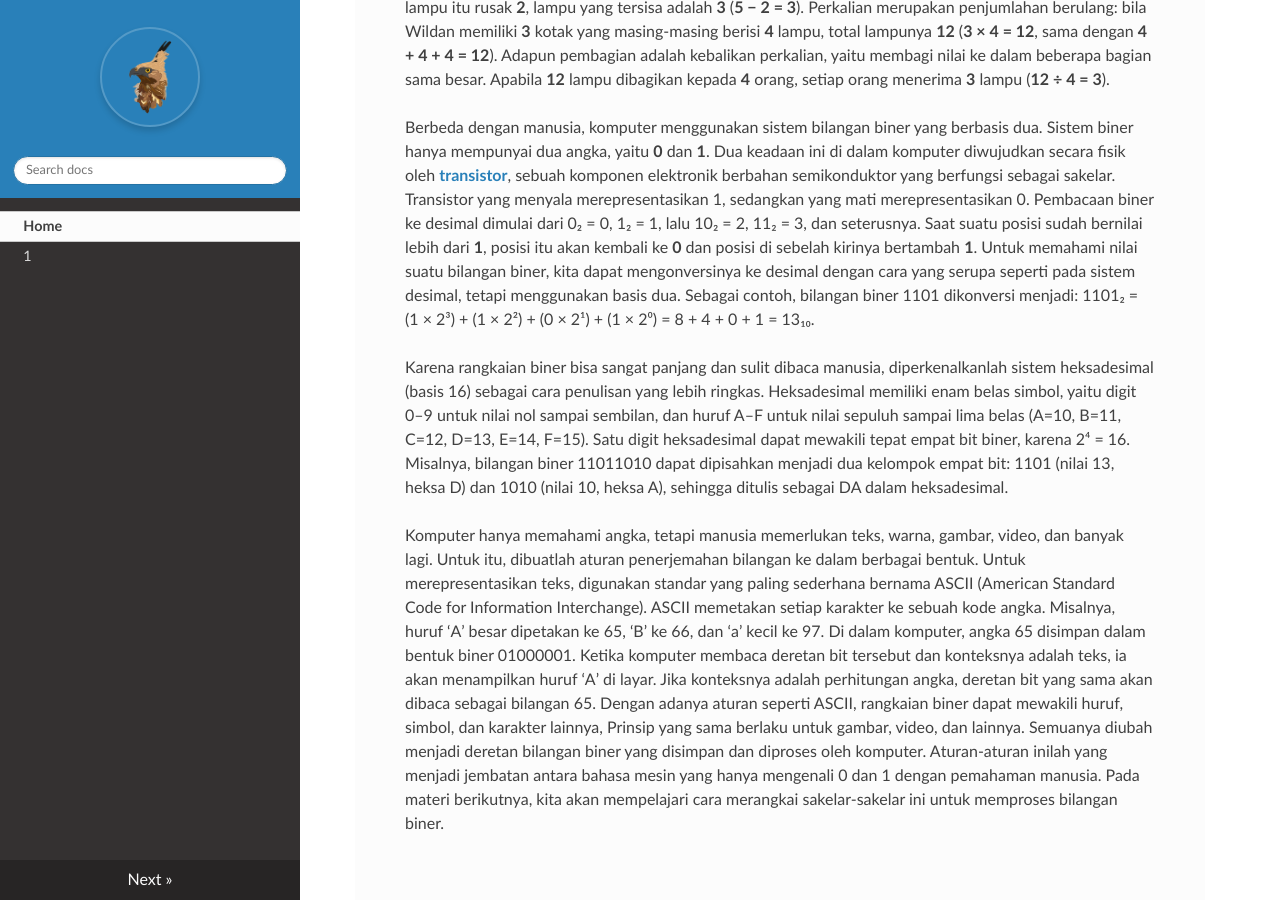
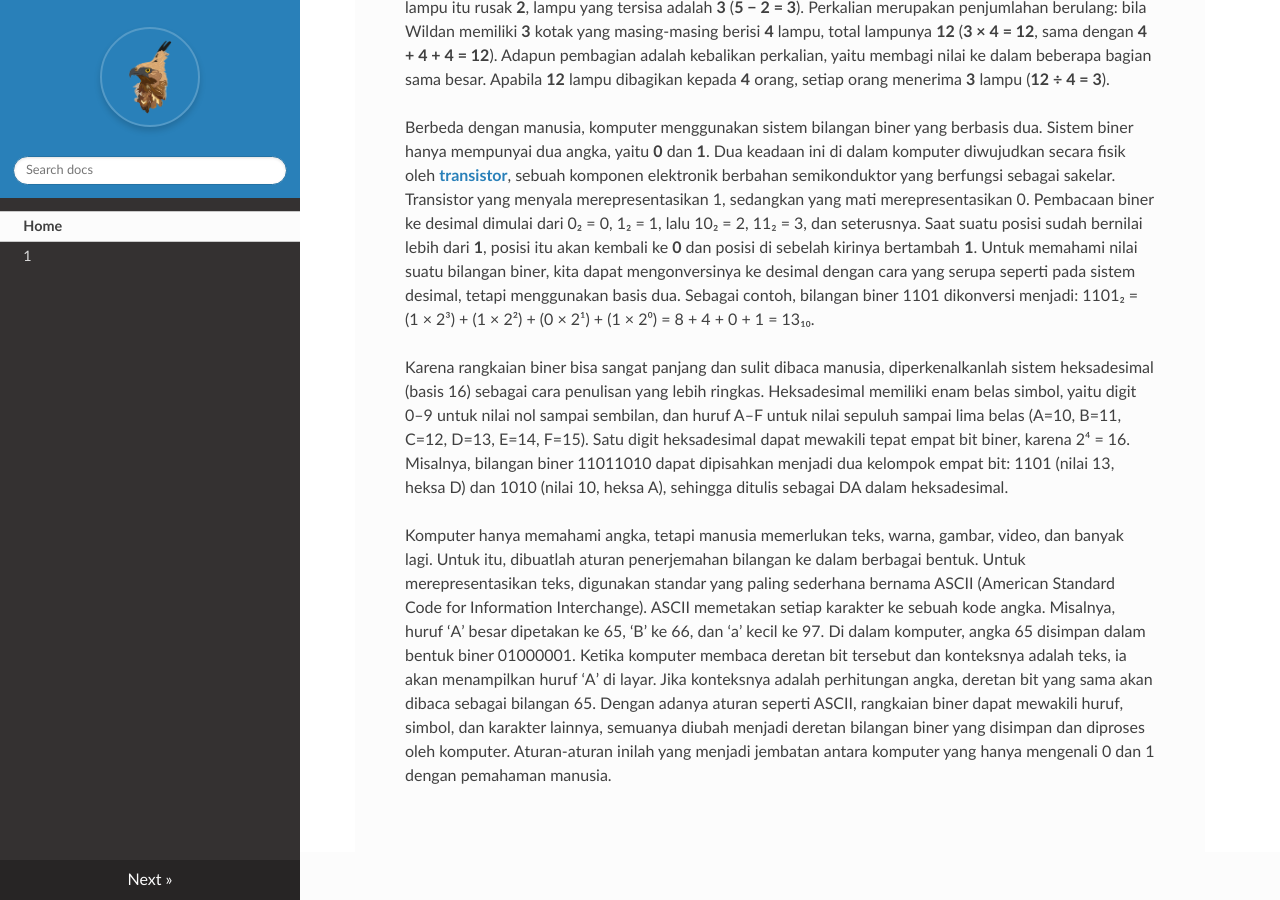
Before and after one commit to wildanfq/bikantara, an MkDocs documentation site: the page built from docs/index.md, in a window 1280 px wide and 900 px high, scrolled down 597 px. Built offline with MkDocs 1.6.1, drawn with Linux system fonts in a browser that asks for light colours; nearby versions of some CDN libraries.

```diff
--- a/docs/index.md
+++ b/docs/index.md
@@ -8,4 +8,4 @@ Berbeda dengan manusia, komputer menggunakan sistem bilangan biner yang berbasis
 
 Karena rangkaian biner bisa sangat panjang dan sulit dibaca manusia, diperkenalkanlah sistem heksadesimal (basis 16) sebagai cara penulisan yang lebih ringkas. Heksadesimal memiliki enam belas simbol, yaitu digit 0–9 untuk nilai nol sampai sembilan, dan huruf A–F untuk nilai sepuluh sampai lima belas (A=10, B=11, C=12, D=13, E=14, F=15). Satu digit heksadesimal dapat mewakili tepat empat bit biner, karena 2⁴ = 16. Misalnya, bilangan biner 11011010 dapat dipisahkan menjadi dua kelompok empat bit: 1101 (nilai 13, heksa D) dan 1010 (nilai 10, heksa A), sehingga ditulis sebagai DA dalam heksadesimal.
 
-Komputer hanya memahami angka, tetapi manusia memerlukan teks, warna, gambar, video, dan banyak lagi. Untuk itu, dibuatlah aturan penerjemahan bilangan ke dalam berbagai bentuk. Untuk merepresentasikan teks, digunakan standar yang paling sederhana bernama ASCII (American Standard Code for Information Interchange). ASCII memetakan setiap karakter ke sebuah kode angka. Misalnya, huruf ‘A’ besar dipetakan ke 65, ‘B’ ke 66, dan ‘a’ kecil ke 97. Di dalam komputer, angka 65 disimpan dalam bentuk biner 01000001. Ketika komputer membaca deretan bit tersebut dan konteksnya adalah teks, ia akan menampilkan huruf ‘A’ di layar. Jika konteksnya adalah perhitungan angka, deretan bit yang sama akan dibaca sebagai bilangan 65. Dengan adanya aturan seperti ASCII, rangkaian biner dapat mewakili huruf, simbol, dan karakter lainnya, Prinsip yang sama berlaku untuk gambar, video, dan lainnya. Semuanya diubah menjadi deretan bilangan biner yang disimpan dan diproses oleh komputer. Aturan-aturan inilah yang menjadi jembatan antara bahasa mesin yang hanya mengenali 0 dan 1 dengan pemahaman manusia. Pada materi berikutnya, kita akan mempelajari cara merangkai sakelar-sakelar ini untuk memproses bilangan biner.
+Komputer hanya memahami angka, tetapi manusia memerlukan teks, warna, gambar, video, dan banyak lagi. Untuk itu, dibuatlah aturan penerjemahan bilangan ke dalam berbagai bentuk. Untuk merepresentasikan teks, digunakan standar yang paling sederhana bernama ASCII (American Standard Code for Information Interchange). ASCII memetakan setiap karakter ke sebuah kode angka. Misalnya, huruf ‘A’ besar dipetakan ke 65, ‘B’ ke 66, dan ‘a’ kecil ke 97. Di dalam komputer, angka 65 disimpan dalam bentuk biner 01000001. Ketika komputer membaca deretan bit tersebut dan konteksnya adalah teks, ia akan menampilkan huruf ‘A’ di layar. Jika konteksnya adalah perhitungan angka, deretan bit yang sama akan dibaca sebagai bilangan 65. Dengan adanya aturan seperti ASCII, rangkaian biner dapat mewakili huruf, simbol, dan karakter lainnya, semuanya diubah menjadi deretan bilangan biner yang disimpan dan diproses oleh komputer. Aturan-aturan inilah yang menjadi jembatan antara komputer yang hanya mengenali 0 dan 1 dengan pemahaman manusia.
```
Also changed, not shown: docs/1.md (+0 -2 lines).
